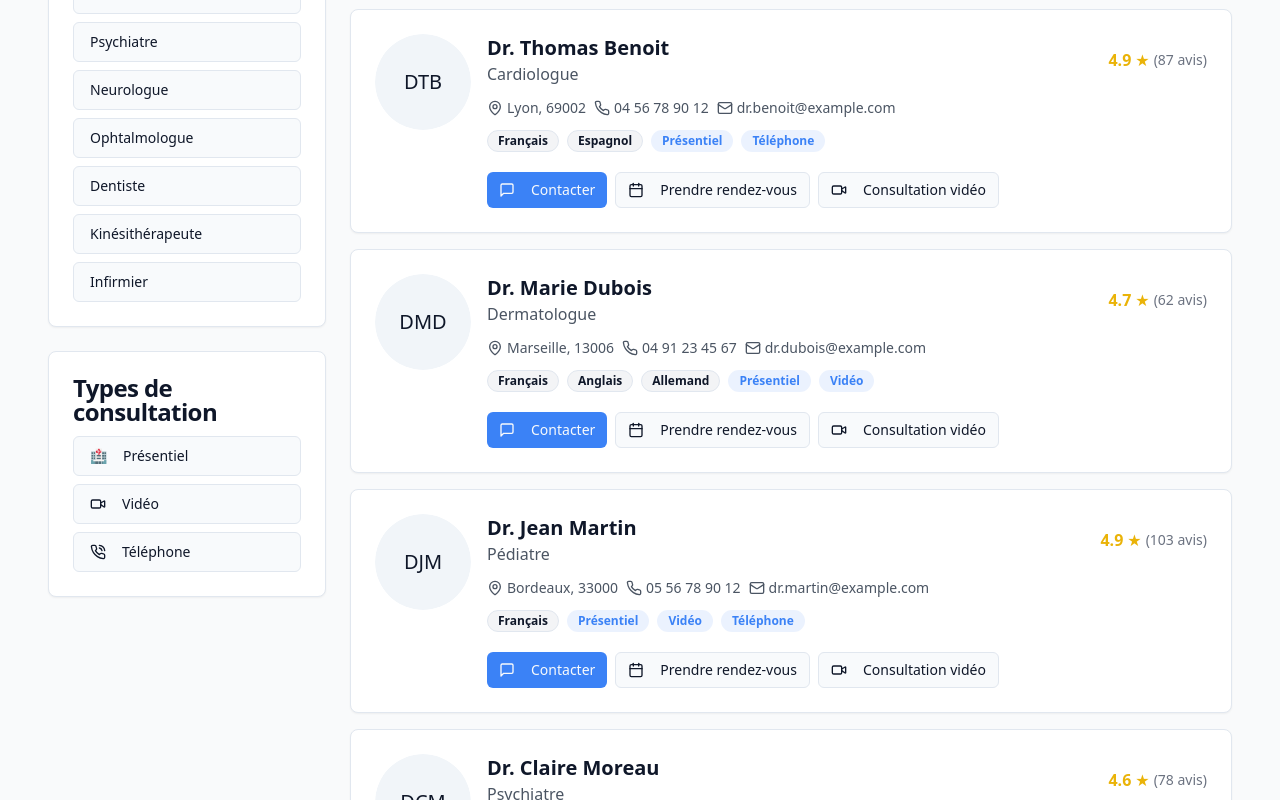
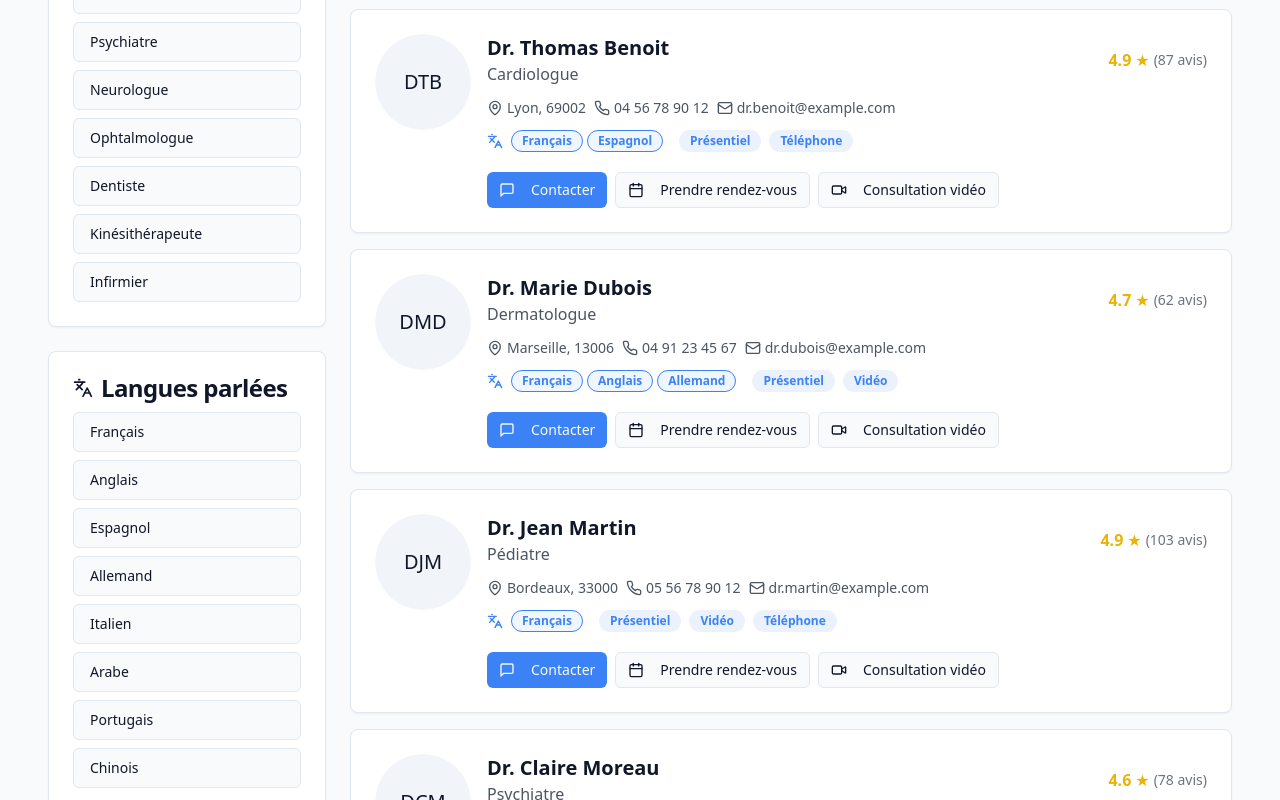
Before and after one commit to yaokouame/connect-proche, a React (Vite) app: page /professionals in a window 1280 px wide. Shown: the part 540-1340 px from the top of the page. Built offline with nearby package versions, Linux system fonts and the light colour scheme.

Commit message:
Add language support for professionals
Add language support to the professionals page.

```diff
--- a/src/components/LanguageSelector.tsx
+++ b/src/components/LanguageSelector.tsx
@@ -2,6 +2,7 @@
 import React from 'react';
 import { Select, SelectContent, SelectItem, SelectTrigger, SelectValue } from "@/components/ui/select";
 import { useLanguage, Language } from '@/contexts/LanguageContext';
+import { Languages } from 'lucide-react';
 
 interface LanguageSelectorProps {
   className?: string;
@@ -12,7 +13,8 @@ const LanguageSelector: React.FC<LanguageSelectorProps> = ({ className }) => {
 
   return (
     <Select value={language} onValueChange={(value) => setLanguage(value as Language)}>
-      <SelectTrigger className={className}>
+      <SelectTrigger className={`flex items-center ${className}`}>
+        <Languages className="h-4 w-4 mr-2" />
         <SelectValue placeholder="Language" />
       </SelectTrigger>
       <SelectContent>
--- a/src/contexts/LanguageContext.tsx
+++ b/src/contexts/LanguageContext.tsx
@@ -22,6 +22,7 @@ const translations: Record<Language, Record<string, string>> = {
     "professionals.search.placeholder": "Rechercher par nom, spécialité ou lieu...",
     "professionals.filters.specialties": "Spécialités",
     "professionals.filters.consultationTypes": "Types de consultation",
+    "professionals.filters.languages": "Langues parlées",
     "professionals.filters.inPerson": "Présentiel",
     "professionals.filters.video": "Vidéo",
     "professionals.filters.phone": "Téléphone",
@@ -40,6 +41,7 @@ const translations: Record<Language, Record<string, string>> = {
     "professionals.search.placeholder": "Search by name, specialty or location...",
     "professionals.filters.specialties": "Specialties",
     "professionals.filters.consultationTypes": "Consultation Types",
+    "professionals.filters.languages": "Spoken Languages",
     "professionals.filters.inPerson": "In Person",
     "professionals.filters.video": "Video",
     "professionals.filters.phone": "Phone",
@@ -58,6 +60,7 @@ const translations: Record<Language, Record<string, string>> = {
     "professionals.search.placeholder": "Buscar por nombre, especialidad o ubicación...",
     "professionals.filters.specialties": "Especialidades",
     "professionals.filters.consultationTypes": "Tipos de consulta",
+    "professionals.filters.languages": "Idiomas hablados",
     "professionals.filters.inPerson": "Presencial",
     "professionals.filters.video": "Vídeo",
     "professionals.filters.phone": "Teléfono",
--- a/src/pages/Professionals.tsx
+++ b/src/pages/Professionals.tsx
@@ -13,15 +13,16 @@ import { Button } from "@/components/ui/button";
 import { Avatar, AvatarFallback, AvatarImage } from "@/components/ui/avatar";
 import { Badge } from "@/components/ui/badge";
 import { Tabs, TabsContent, TabsList, TabsTrigger } from "@/components/ui/tabs";
-import { Calendar, MapPin, Phone, Mail, MessageSquare, Video, PhoneCall } from "lucide-react";
+import { Calendar, MapPin, Phone, Mail, MessageSquare, Video, PhoneCall, Languages } from "lucide-react";
 import { Professional } from "@/types/user";
 import { useNavigate } from "react-router-dom";
 import { useLanguage } from "@/contexts/LanguageContext";
-import { Select, SelectContent, SelectItem, SelectTrigger, SelectValue } from "@/components/ui/select";
+import LanguageSelector from "@/components/LanguageSelector";
 
 const Professionals = () => {
   const [searchTerm, setSearchTerm] = useState("");
   const [selectedSpecialty, setSelectedSpecialty] = useState<string | null>(null);
+  const [selectedLanguages, setSelectedLanguages] = useState<string[]>([]);
   const navigate = useNavigate();
   const { language, setLanguage, t } = useLanguage();
 
@@ -37,6 +38,18 @@ const Professionals = () => {
     "Dentiste",
     "Kinésithérapeute",
     "Infirmier"
+  ];
+
+  // Liste des langues parlées par les professionnels
+  const availableLanguages = [
+    "Français",
+    "Anglais",
+    "Espagnol",
+    "Allemand",
+    "Italien",
+    "Arabe",
+    "Portugais",
+    "Chinois"
   ];
 
   // Données de démonstration pour les professionnels de santé
@@ -131,7 +144,18 @@ const Professionals = () => {
     }
   ];
 
-  // Filtrage des professionnels en fonction de la recherche et de la spécialité sélectionnée
+  // Toggle a language filter
+  const handleLanguageToggle = (language: string) => {
+    setSelectedLanguages(prev => {
+      if (prev.includes(language)) {
+        return prev.filter(lang => lang !== language);
+      } else {
+        return [...prev, language];
+      }
+    });
+  };
+
+  // Filtrage des professionnels en fonction de la recherche, spécialité et langues
   const filteredProfessionals = professionals.filter(prof => {
     const matchesSearch = prof.name.toLowerCase().includes(searchTerm.toLowerCase()) ||
                         prof.specialty.toLowerCase().includes(searchTerm.toLowerCase()) ||
@@ -139,7 +163,11 @@ const Professionals = () => {
 
     const matchesSpecialty = selectedSpecialty ? prof.specialty === selectedSpecialty : true;
 
-    return matchesSearch && matchesSpecialty;
+    const matchesLanguages = selectedLanguages.length > 0
+      ? selectedLanguages.some(lang => prof.languages.includes(lang))
+      : true;
+
+    return matchesSearch && matchesSpecialty && matchesLanguages;
   });
 
   // Navigation vers la page de chat avec le professionnel
@@ -165,16 +193,7 @@ const Professionals = () => {
             <p className="text-gray-600 mb-8">{t('professionals.subtitle')}</p>
           </div>
           <div className="w-48">
-            <Select value={language} onValueChange={(value) => setLanguage(value as 'fr' | 'en' | 'es')}>
-              <SelectTrigger>
-                <SelectValue placeholder="Language" />
-              </SelectTrigger>
-              <SelectContent>
-                <SelectItem value="fr">Français</SelectItem>
-                <SelectItem value="en">English</SelectItem>
-                <SelectItem value="es">Español</SelectItem>
-              </SelectContent>
-            </Select>
+            <LanguageSelector />
           </div>
         </div>
 
@@ -218,6 +237,30 @@ const Professionals = () => {
                       onClick={() => handleSpecialtyClick(specialty)}
                     >
                       {specialty}
+                    </Button>
+                  ))}
+                </div>
+              </CardContent>
+            </Card>
+
+            {/* New Card for Languages Filter */}
+            <Card>
+              <CardHeader className="pb-3">
+                <CardTitle className="flex items-center">
+                  <Languages className="h-5 w-5 mr-2" />
+                  {t('professionals.filters.languages')}
+                </CardTitle>
+              </CardHeader>
+              <CardContent>
+                <div className="space-y-2">
+                  {availableLanguages.map(lang => (
+                    <Button
+                      key={lang}
+                      variant={selectedLanguages.includes(lang) ? "default" : "outline"}
+                      className="w-full justify-start"
+                      onClick={() => handleLanguageToggle(lang)}
+                    >
+                      {lang}
                     </Button>
                   ))}
                 </div>
@@ -290,11 +333,15 @@ const Professionals = () => {
                           </div>
 
                           <div className="flex flex-wrap gap-2">
-                            {professional.languages.map(language => (
-                              <Badge key={language} variant="outline" className="bg-gray-100">
-                                {language}
-                              </Badge>
-                            ))}
+                            {/* Language badges with enhanced visual distinction */}
+                            <div className="flex items-center mr-2">
+                              <Languages className="h-4 w-4 mr-1 text-health-blue" />
+                              {professional.languages.map(language => (
+                                <Badge key={language} variant="outline" className="bg-blue-50 text-health-blue border-health-blue ml-1">
+                                  {language}
+                                </Badge>
+                              ))}
+                            </div>
                             {professional.consultationTypes.map(type => (
                               <Badge key={type} className="bg-health-blue/10 text-health-blue">
                                 {type}
```
